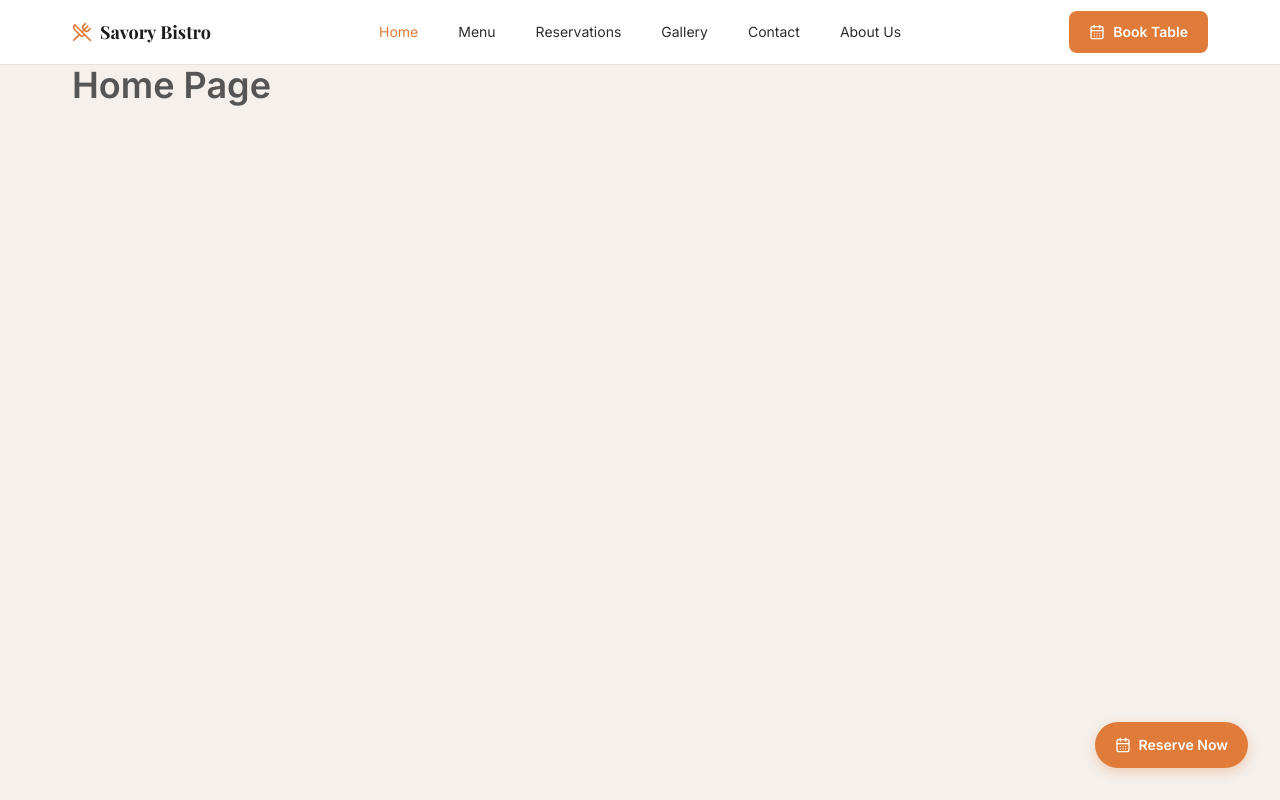
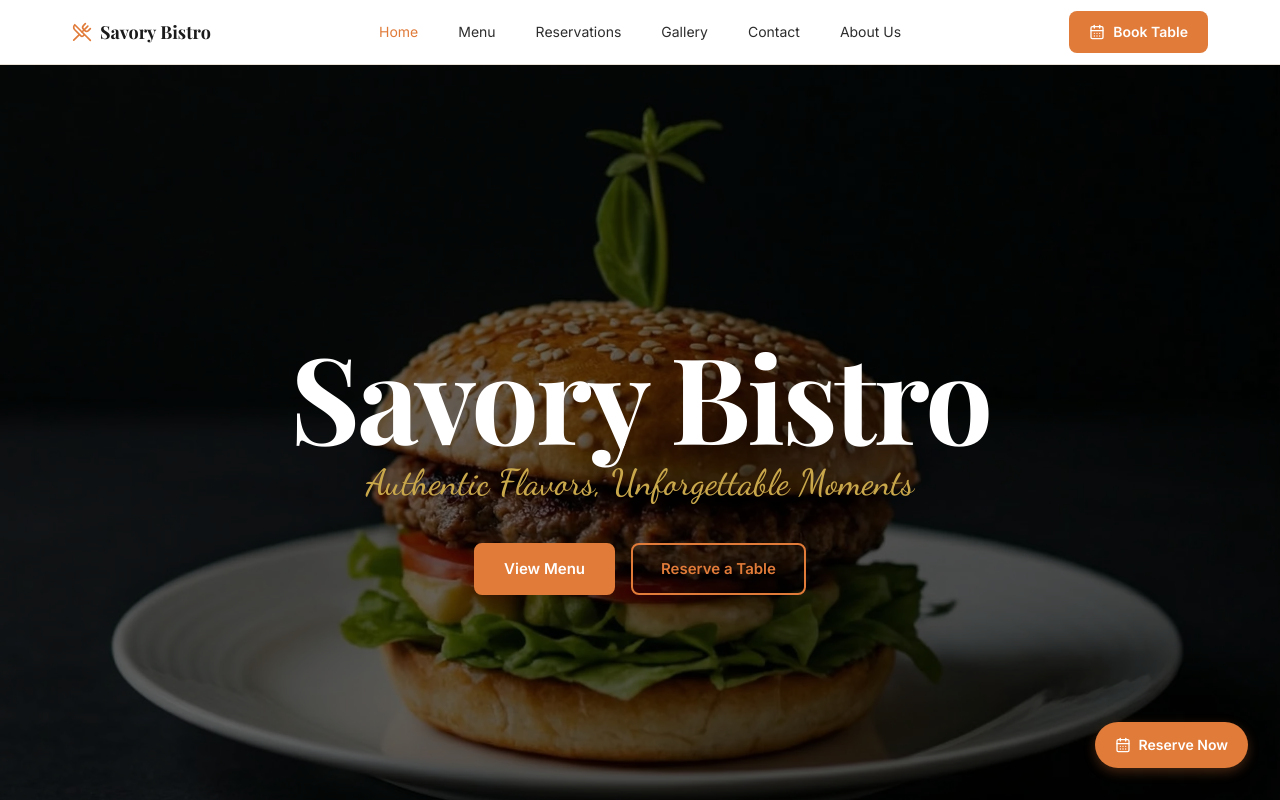
Before and after one commit to AhmedTyson/savory-bistro, a React (Vite) app: page / in a window 1280 px wide. Shown: the top 800 px of the page. Built offline with nearby package versions, Linux system fonts and the light colour scheme; a web font is replaced by a local one.

Commit message:
feat: establish team development guidelines and create initial Home page component.

```diff
--- a/src/pages/Home/Home.jsx
+++ b/src/pages/Home/Home.jsx
@@ -1,5 +1,65 @@
+import { Link } from 'react-router-dom';
+import { ChevronsDown } from 'lucide-react';
+import Button from '../../components/Button/Button';
 import './Home.css';
+
 function Home() {
-  return <div className="min-h-screen py-24 container"><h1 className="text-4xl font-bold">Home Page</h1></div>;
+  return (
+    <div className="relative min-h-screen flex items-center justify-center overflow-hidden">
+      {/* Background Image with Overlay */}
+      <div
+        className="absolute inset-0 z-0 bg-cover bg-center bg-no-repeat"
+        style={{
+          backgroundImage: 'url("/images/Home_Page/Burger_index_hero_section.webp")',
+          backgroundColor: 'var(--color-bg-hero)'
+        }}
+      >
+        {/* Darkening overlay as seen in the image */}
+        <div className="absolute inset-0 bg-black/60"></div>
+      </div>
+
+      {/* Hero Content Area */}
+      <div className="relative z-10 container mx-auto px-4 text-center">
+        <div className="max-w-4xl mx-auto flex flex-col items-center">
+
+          {/* Main Title: Savory Bistro */}
+          <h1
+            className="text-6xl md:text-8xl lg:text-[120px] font-bold text-white mb-2 tracking-tight"
+            style={{ fontFamily: 'var(--font-serif)' }}
+          >
+            Savory Bistro
+          </h1>
+
+          {/* Script Subtitle: Authentic Flavors, Unforgettable Moments */}
+          <p
+            className="text-xl md:text-3xl lg:text-4xl text-[var(--color-gold-accent)] mb-10"
+            style={{ fontFamily: 'var(--font-script)' }}
+          >
+            Authentic Flavors, Unforgettable Moments
+          </p>
+
+          {/* Button Group */}
+          <div className="flex flex-col sm:flex-row items-center justify-center gap-4 w-full sm:w-auto">
+            <Link to="/menu" className="w-full sm:w-auto">
+              <Button variant="primary" className="min-w-[180px]">
+                View Menu
+              </Button>
+            </Link>
+            <Link to="/reservations" className="w-full sm:w-auto">
+              <Button variant="outlined" className="min-w-[180px]">
+                Reserve a Table
+              </Button>
+            </Link>
+          </div>
+        </div>
+      </div>
+
+      {/* Scroll Down Indicator */}
+      <div className="absolute bottom-8 left-1/2 -translate-x-1/2 text-white/70 animate-bounce">
+        <ChevronsDown size={32} strokeWidth={1.5} />
+      </div>
+    </div>
+  );
 }
+
 export default Home;
```
Also changed, not shown: 1 other file (tests, documents, lock files or other folders).
